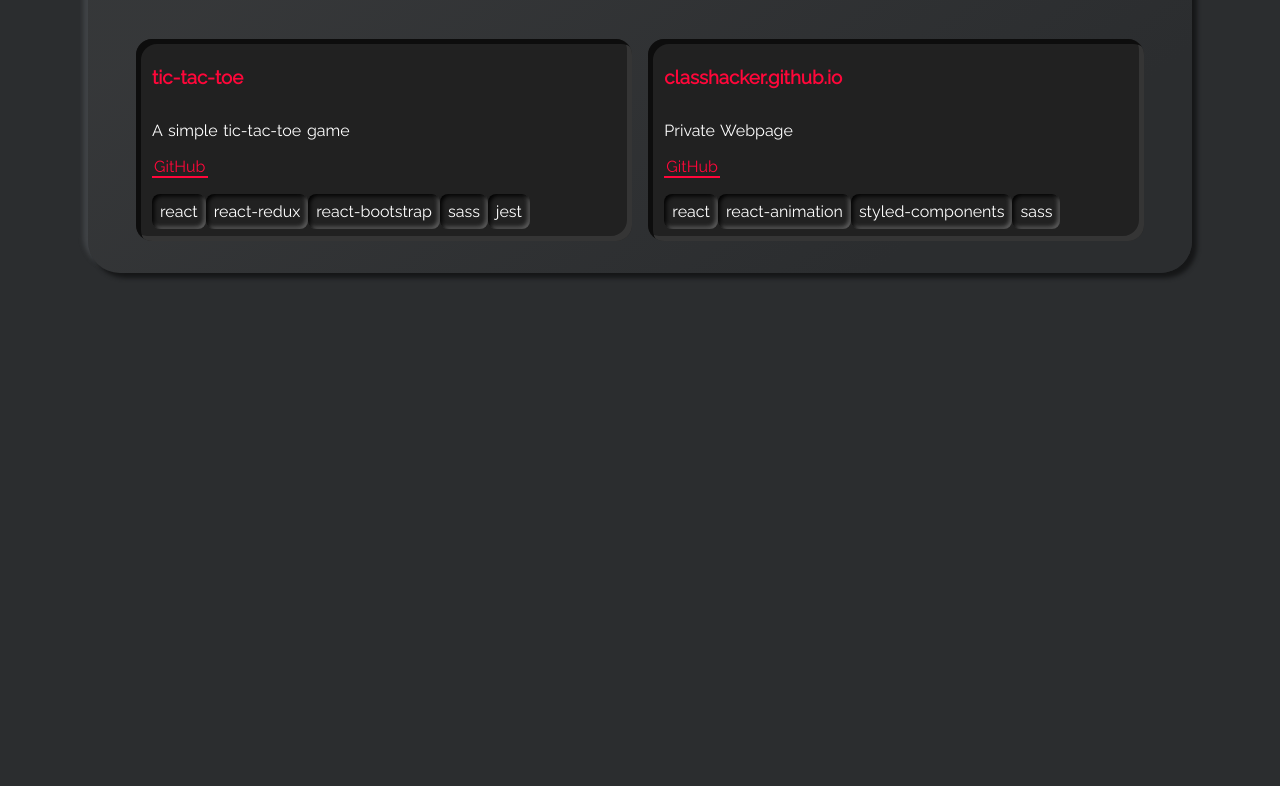
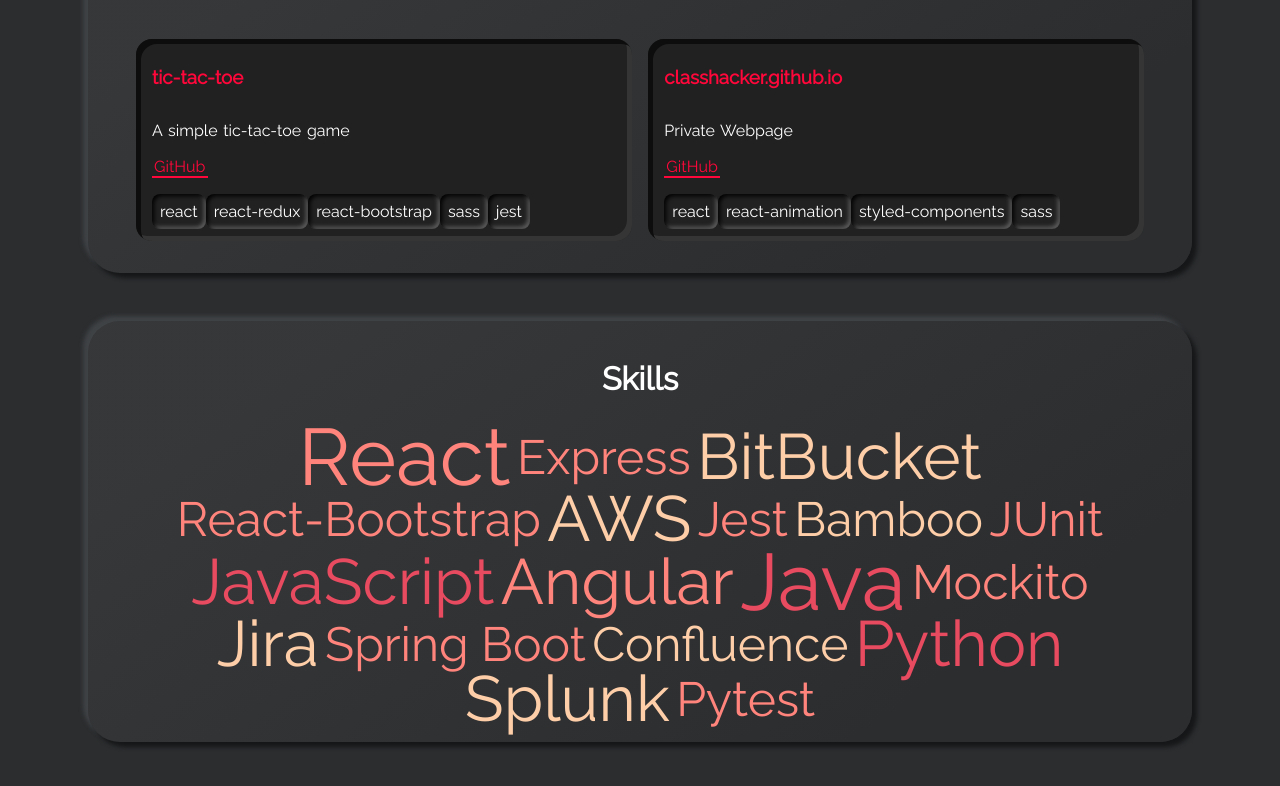
Before and after one commit to ClassHacker/classhacker.github.io, a React (Create React App) app: page / in a window 1280 px wide. Shown: the part 1538-2324 px from the top of the page. Before the commit the page ends 1939 px from the top, so only its background shows below. Built offline with nearby package versions, Linux system fonts and the light colour scheme; what react-animations would draw is missing.

Commit message:
Added skills

```diff
--- a/src/App.js
+++ b/src/App.js
@@ -22,7 +22,7 @@ function App() {
       <div className='layout'>
         <Experience />
         <Portfolio />
-        {/* <Skills /> */}
+        <Skills />
       </div>
     </>
   );
--- a/src/component/Skills.js
+++ b/src/component/Skills.js
@@ -1,8 +1,47 @@
+import "./Skills.scss";
+
+const skills = [
+    { name: 'React', type: 'framework', weight: 5 },
+    { name: 'Express', type: 'framework', weight: 3 },
+    { name: 'BitBucket', type: 'tool', weight: 4 },
+    { name: 'React-Bootstrap', type: 'framework', weight: 3 },
+    { name: 'AWS', type: 'tool', weight: 4 },
+    { name: 'Jest', type: 'framework', weight: 3 },
+    { name: 'Bamboo', type: 'tool', weight: 3 },
+    { name: 'JUnit', type: 'framework', weight: 3 },
+    { name: 'JavaScript', type: 'language', weight: 4 },
+    { name: 'Angular', type: 'framework', weight: 4 },
+    { name: 'Java', type: 'language', weight: 5 },
+    { name: 'Mockito', type: 'framework', weight: 3 },
+    { name: 'Jira', type: 'tool', weight: 4 },
+    { name: 'Spring Boot', type: 'framework', weight: 3 },
+    { name: 'Confluence', type: 'tool', weight: 3 },
+    { name: 'Python', type: 'language', weight: 4 },
+    { name: 'Splunk', type: 'tool', weight: 4 },
+    { name: 'Pytest', type: 'framework', weight: 3 },
+]
+
 export function Skills() {
     return (
         <section className="card neumorphism-card-big">
             <h1 className="title">Skills</h1>
-
+            <div id="skills">
+                {/* <input type="radio" id="all" name="filter" checked />
+                <label class="filter-button neumorphism-button" for="all">All</label>
+                <input type="radio" id="language" name="filter" />
+                <label class="filter-button neumorphism-button" for="language">Languages</label>
+                <input type="radio" id="framework" name="filter" />
+                <label class="filter-button neumorphism-button" for="framework">Frameworks</label>
+                <input type="radio" id="tool" name="filter" />
+                <label class="filter-button neumorphism-button" for="tool">Tools</label> */}
+                {
+                    skills.map((item, i) =>
+                        (<div key={i} skill-type={item.type} skill-weight={item.weight} data-aos="zoom-in">
+                            {item.name}
+                        </div>)
+                    )
+                }
+            </div>
         </section>
     )
 }
--- /dev/null
+++ b/src/component/Skills.scss
@@ -0,0 +1,160 @@
+@import url("https://fonts.googleapis.com/css?family=Raleway&display=swap");
+@import url("https://fonts.googleapis.com/css?family=Josefin+Sans&display=swap");
+
+$small-screen: 48em !default;
+$medium-screen: 62em !default;
+$large-screen: 75em !default;
+$font-family: "Raleway", sans-serif;
+$font-family-numbers: "Josefin Sans", sans-serif;
+$font-size-base: 1rem !default;
+$font-size-h1: 2rem !default;
+$font-weight-strong: 600;
+$text-color: #fff !default;
+$bg-color: rgba(43, 45, 47, 1);
+$card-bg-color: linear-gradient(
+  145deg,
+  rgba(115, 115, 115, 0.15) 15%,
+  rgba(43, 45, 47, 1) 80%
+);
+$primary-color: #ff073a;
+
+/* Skills Section */
+
+#skills {
+    align-items: center;
+    display: flex;
+    flex-wrap: wrap;
+    justify-content: center;
+
+    div {
+      padding: 0.2rem;
+      transition: opacity 0.5s;
+    }
+
+    div[skill-type="language"] {
+      color: #e84a5f;
+    }
+
+    div[skill-type="framework"] {
+      color: #ff847c;
+    }
+
+    div[skill-type="tool"] {
+      color: #fecea8;
+    }
+
+    div[skill-weight="1"] {
+      font-size: 0.75rem;
+      line-height: 0.25rem;
+    }
+
+    div[skill-weight="2"] {
+      font-size: 1.25rem;
+      line-height: 0.75rem;
+    }
+
+    div[skill-weight="3"] {
+      font-size: 1.75rem;
+      line-height: 1.25rem;
+    }
+
+    div[skill-weight="4"] {
+      font-size: 2.25rem;
+      line-height: 1.75rem;
+    }
+
+    div[skill-weight="5"] {
+      font-size: 2.75rem;
+      line-height: 2.25rem;
+    }
+
+    input[type="radio"] {
+      display: none;
+    }
+
+    .filter-button {
+      display: none;
+    }
+  }
+
+@media only screen and (min-width: $small-screen) {
+    #skills {
+        div[skill-weight="1"] {
+        font-size: 1rem;
+        line-height: 0rem;
+        }
+
+        div[skill-weight="2"] {
+        font-size: 2rem;
+        line-height: 1rem;
+        }
+
+        div[skill-weight="3"] {
+        font-size: 3rem;
+        line-height: 2rem;
+        }
+
+        div[skill-weight="4"] {
+        font-size: 4rem;
+        line-height: 3rem;
+        }
+
+        div[skill-weight="5"] {
+        font-size: 5rem;
+        line-height: 4rem;
+        }
+
+        .filter-button {
+        border-radius: 0.5rem;
+        cursor: pointer;
+        display: unset;
+        margin: 0 0.5rem 1rem;
+        padding: 0.5rem 0.25rem;
+        text-align: center;
+        width: 21%;
+
+        &:hover {
+            letter-spacing: 0.25rem;
+        }
+        }
+
+        // @mixin filter-out {
+        // height: 0;
+        // margin: 0;
+        // opacity: 0;
+        // padding: 0;
+        // width: 0;
+        // }
+
+        // input[type="radio"]:checked + .filter-button {
+        // color: $primary-color;
+        // font-weight: $font-weight-strong;
+        // @include neumorphism-button-pressed();
+        // }
+
+        // input[id="language"]:checked ~ div[skill-type="framework"],
+        // input[id="language"]:checked ~ div[skill-type="tool"] {
+        // @include filter-out;
+        // }
+
+        // input[id="framework"]:checked ~ div[skill-type="language"],
+        // input[id="framework"]:checked ~ div[skill-type="tool"] {
+        // @include filter-out;
+        // }
+
+        // input[id="tool"]:checked ~ div[skill-type="language"],
+        // input[id="tool"]:checked ~ div[skill-type="framework"] {
+        // @include filter-out;
+        // }
+    }
+}
+@media only screen and (min-width: $large-screen) {
+    #skills .filter-button {
+    width: 21.5%;
+    }
+}
+@media only screen and (min-width: $large-screen) {
+    #skills .filter-button {
+      width: 22%;
+    }
+}
```
